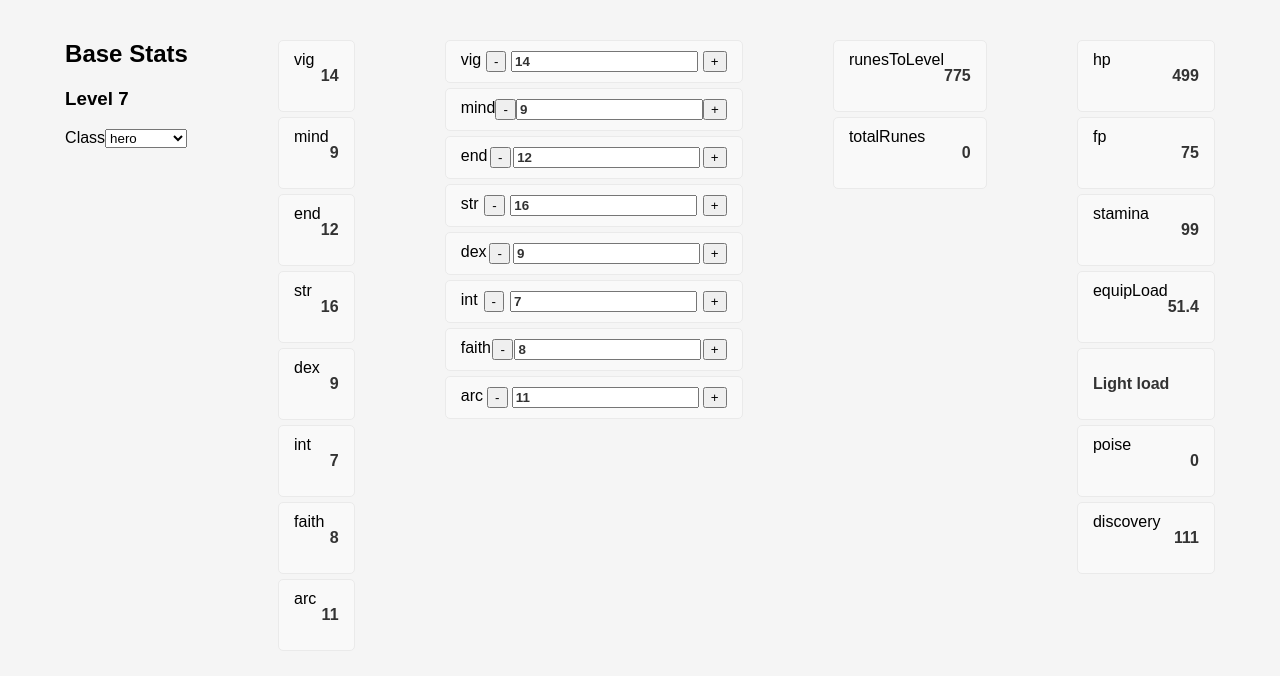
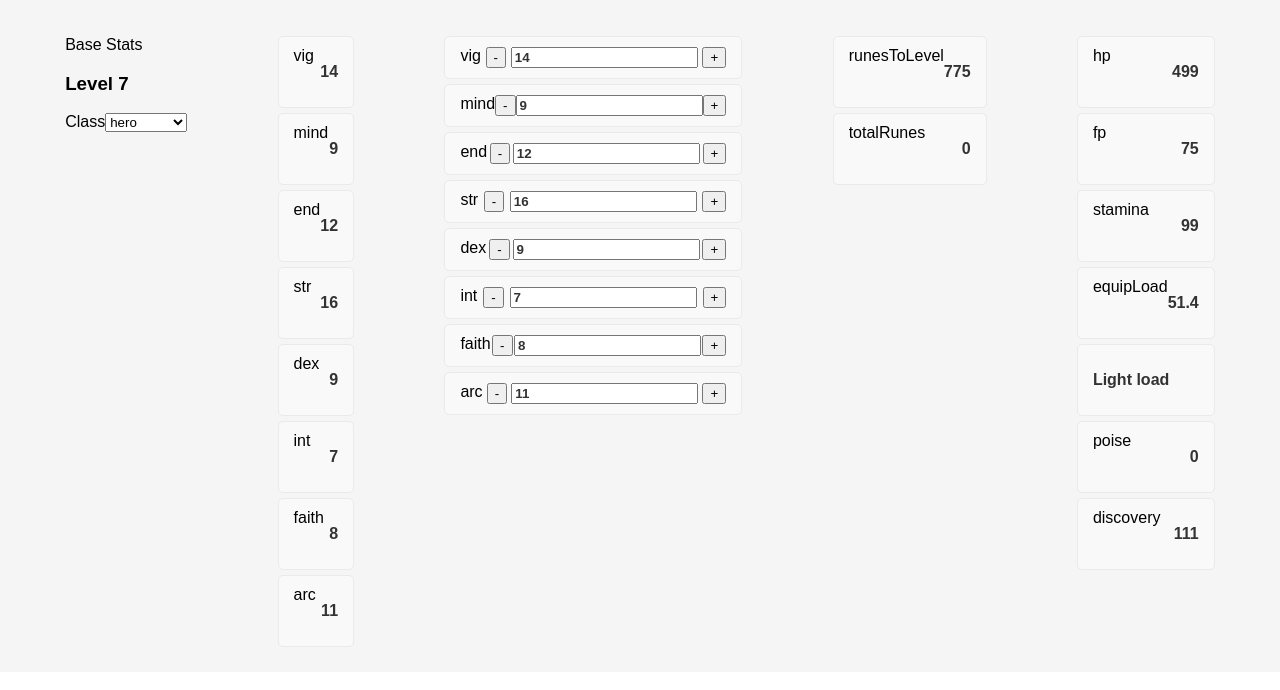
Before and after one commit to hoycid/er-character-planner, a React (Create React App) app: page / in a window 1280 px wide. Shown: the top 690 px of the page. Built offline with nearby package versions, Linux system fonts and the light colour scheme.

Commit message:
changed folder structure

```diff
--- a/package.json
+++ b/package.json
@@ -6,6 +6,7 @@
     "@testing-library/jest-dom": "^5.17.0",
     "@testing-library/react": "^13.4.0",
     "@testing-library/user-event": "^13.5.0",
+    "express": "^4.21.1",
     "react": "^18.3.1",
     "react-dom": "^18.3.1",
     "react-scripts": "5.0.1",
--- a/src/App.js
+++ b/src/App.js
@@ -1,7 +1,5 @@
-import "./App.css";
-
-import { LevelProvider } from "./Providers/LevelContext";
-import CharacterPlanner from "./Components/CharacterPlanner";
+import { LevelProvider } from "./providers/LevelProvider";
+import CharacterPlanner from "./pages/CharacterPlanner";
 
 function App() {
   return (
--- a/src/Components/Counter.js
+++ b/src/Components/Counter.js
@@ -1,5 +1,5 @@
 import { useState, useEffect } from "react";
-import { useLevel } from "../Providers/LevelContext";
+import { useLevel } from "../providers/LevelProvider";
 
 const Counter = props => {
   const [count, setCount] = useState(Number(props.count));
--- a/src/Components/Info.js
+++ b/src/Components/Info.js
@@ -1,5 +1,5 @@
 import { useState, useEffect } from "react";
-import calculateBaseStats from "../Utilities/calculateBaseStats";
+import calculateBaseStats from "../services/calculateBaseStats";
 
 const Info = props => {
   const [basicStat, setBasicStat] = useState(props.stat);
--- a/src/Components/Panel.js
+++ b/src/Components/Panel.js
@@ -1,7 +1,7 @@
 const Panel = props => {
   return (
     <div className="panel">
-      <h2>{props.title}</h2>
+      <p>{props.title}</p>
       {props.children}
     </div>
   );
```
Also changed, not shown: src/pages/CharacterPlanner.js (renamed from src/Components/CharacterPlanner.js, +9 -9 lines), src/providers/LevelProvider.js (renamed from src/Providers/LevelContext.js), src/services/CLASSES.js (renamed from src/Utilities/CLASSES.js), src/services/calculateBaseStats.js (renamed from src/Utilities/calculateBaseStats.js), src/styling/App.css (renamed from src/App.css), 1 other file (tests, documents, lock files or other folders).
